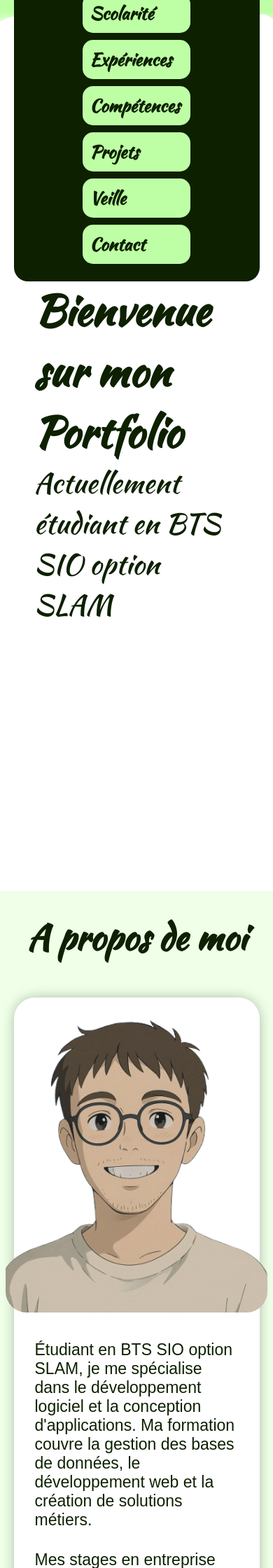
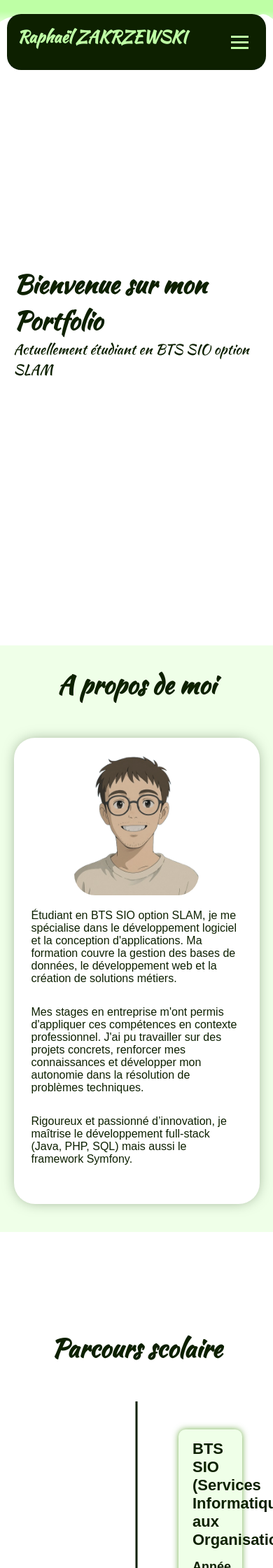
Before and after one commit to Raphael-Zak/portfolio, a PHP site: page / in a window 390 px wide; the page is wider, and only the part inside the window is pictured. Shown: the top 2240 px of that part at 70% size. Run offline with PHP 8.4, Linux system fonts and the light colour scheme.

Commit message:
Add files via upload

```diff
--- a/index.html
+++ b/index.html
@@ -15,7 +15,15 @@
   <body>
     <header>
       <nav>
-        <h1><span>Raphaël  ZAKRZEWSKI</span></h1>
+        <div class="nav-header">
+            <h1><span>Raphaël ZAKRZEWSKI</span></h1>
+            <button class="hamburger">
+                <span></span>
+                <span></span>
+                <span></span>
+            </button>
+        </div>
+
         <div class="bouton-space">
             <a href="#">Accueil</a>
             <a href="#moi">Présentation</a>
@@ -116,7 +124,7 @@
               <div class="content">
                   <h1>Stage 2<sup>ème</sup> année de BTS</h1>
                   <p><strong>Durée :</strong> 5 semaines</p>
-                  <p><strong>Entreprise :</strong> Flandres Azote</p>
+                  <p><strong>Entreprise :</strong> <a href="./Flandres_azote/public/index.php" target="_blank">Flandres Azote</a></p>
                   <p>Création d'un site vitrine (pas encore hébergé)</p>
               </div>
           </div>
--- a/script/script.js
+++ b/script/script.js
@@ -59,3 +59,12 @@ document.addEventListener('DOMContentLoaded', function() {
         }
     });
 });
+
+document.querySelector('.hamburger').addEventListener('click', function() {
+    this.classList.toggle('active');
+    const nav = document.querySelector('nav');
+    const boutonSpace = document.querySelector('.bouton-space');
+
+    boutonSpace.classList.toggle('show');
+    nav.classList.toggle('moved-down');
+});
--- a/style/style.css
+++ b/style/style.css
@@ -127,7 +127,6 @@ footer h1 {
 nav {
     display: flex;
     align-items: center;
-    justify-content: space-between;
     background-color: #0d2000;
     padding: 25px;
     margin-top: 145px;
@@ -135,7 +134,19 @@ nav {
     width: 90%;
     position: fixed;
     z-index: 100;
-    transition: transform 0.3s ease-in-out;
+    transition: all 0.3s ease-in-out;
+    overflow: hidden; /* Empêche le débordement */
+}
+
+nav.moved-down {
+    margin-top: 500px;
+}
+
+.nav-header {
+    display: flex;
+    justify-content: space-between;
+    align-items: center;
+    width: 100%;
 }
 
 nav.hidden {
@@ -204,6 +215,8 @@ nav button a {
     display: flex;
     justify-content: space-between;
     gap: 20px;
+    width: 100%;
+    transition: all 0.3s ease;
 }
 
 .svg-background-nav {
@@ -774,7 +787,9 @@ a:hover .button-text {
 }
 
 
-/* Responsive Design */
+/* Ajoutez ces media queries à la fin de votre fichier CSS */
+
+/* Pour les écrans jusqu'à 1200px (petits écrans d'ordinateur) */
 @media (max-width: 1200px) {
     .container-moi {
         width: 80%;
@@ -783,52 +798,296 @@ a:hover .button-text {
     .container-competence1,
     .container-competence2 {
         flex-wrap: wrap;
+        gap: 30px;
+    }
+
+    .container-container-competence {
+        width: 45%;
+        min-width: 300px;
+    }
+
+    nav {
+        padding: 15px;
+    }
+
+    nav a {
+        font-size: 20px;
+        padding: 8px 12px;
+    }
+
+    .bouton-space {
+        gap: 15px;
     }
 }
 
+/* Pour les tablettes (768px - 1024px) */
+@media (max-width: 1024px) {
+
+
+    section[id="intro"] {
+        font-size: 30px;
+        width: 90%;
+    }
+
+    .container-moi img {
+        height: 350px;
+    }
+
+    footer .colonne {
+        width: 300px;
+    }
+}
+
+/* Pour les téléphones (jusqu'à 768px) */
 @media (max-width: 768px) {
     nav {
         flex-direction: column;
-        margin-top: 100px;
+        margin-top: 120px;
+        padding: 15px;
+        width: 95%;
+    }
+
+    nav h1 {
+        font-size: 30px;
+        margin-bottom: 15px;
     }
 
     .bouton-space {
-        flex-direction: column;
+        flex-direction: row;
+        flex-wrap: wrap;
+        justify-content: center;
         gap: 10px;
-        margin-top: 20px;
+        margin-top: 15px;
+    }
+
+    nav a {
+        font-size: 16px;
+        padding: 6px 10px;
     }
 
     .container-moi {
         flex-direction: column;
         width: 90%;
+        padding: 15px;
+    }
+
+    .container-moi img {
+        height: 250px;
+        margin: 10px 0;
     }
 
     .texte {
-        margin: 20px;
+        margin: 10px;
     }
 
-    .content {
-        width: 80%;
+    .texte p {
+        font-size: 18px;
+    }
+
+    section[id="intro"] {
+        font-size: 24px;
+        margin-top: 80px;
+    }
+
+    section h1 {
+        font-size: 36px !important;
+    }
+
+    .content h1 {
+        font-size: 22px !important;
+    }
+
+    .content p {
+        font-size: 18px !important;
+    }
+
+    .container-container-competence {
+        width: 100%;
+        min-width: auto;
+        padding: 20px;
+    }
+
+    .container-container-competence h2 {
+        font-size: 24px;
+    }
+
+    .container-container-competence p {
+        font-size: 16px;
+    }
+
+    section[id="footer"] {
+        background-color: #0d2000;
     }
 
     footer {
-        flex-direction: column;
         align-items: center;
+        padding: 20px 0;
+        bottom: 0;
+    }
+
+    .svg-background-footer {
+        display: none;
+    }
+
+    footer h1 {
+        font-size: 20px !important;
+    }
+
+    footer p {
+        font-size: 12px !important;
+    }
+
+    .colonne .mail a,
+    .colonne a[href="img/CV Zakrzewski Raphael.pdf"] {
+        font-size: 10px !important;
+    }
+
+    .colonne a[href="img/CV Zakrzewski Raphael.pdf"] {
+        padding: 5px 10px !important;
     }
 
     .separation {
-        width: 80%;
-        height: 2px;
-        margin: 20px 0;
+        width: 1px;
+        height: 80px;
+        margin: 15px 0;
+        padding: 0;
+    }
+
+    footer .colonne {
+        width: 90%;
+        margin: 10px 0;
+    }
+
+    footer a img {
+        width: 20px;
     }
 
     .container-veille {
         flex-direction: column;
         align-items: center;
+        gap: 30px;
     }
 
     .veille-card {
         width: 90%;
-        max-width: 400px;
+    }
+
+    .projet {
+        width: 90%;
+        margin: 10px 0;
+    }
+
+    .container-projet {
+        flex-direction: column;
+        align-items: center;
+    }
+
+    a[href="img/Tableau E5 de ZAKRZEWSKI Raphael.pdf"] {
+        font-size: 18px;
+        padding: 8px 12px;
+        margin: 15px 0;
+    }
+
+    .svg-background-footer {
+        margin-top: -40%;
     }
 }
+
+/* Pour les très petits téléphones (jusqu'à 480px) */
+@media (max-width: 480px) {
+    nav {
+        padding: 15px;
+        align-items: flex-start;
+    }
+
+    nav h1 {
+        font-size: 24px;
+    }
+
+    nav a {
+        font-size: 14px;
+        padding: 5px 8px;
+    }
+
+    section[id="intro"] {
+        font-size: 20px;
+    }
+
+    .container-moi img {
+        height: 200px;
+    }
+
+    .texte p {
+        font-size: 16px;
+    }
+
+    .container-container-competence h2 {
+        font-size: 20px;
+    }
+
+    footer h1 {
+        font-size: 24px;
+    }
+
+    .colonne .mail a {
+        font-size: 16px;
+    }
+
+    footer .colonne a[href="img/CV Zakrzewski Raphael.pdf"] {
+        font-size: 12px !important;
+        padding: 8px 15px;
+    }
+
+    .svg-background-footer {
+        margin-top: -50%;
+    }
+}
+
+.hamburger {
+    display: none;
+    background: none;
+    border: none;
+    cursor: pointer;
+    padding: 10px;
+}
+
+.hamburger span {
+    display: block;
+    width: 25px;
+    height: 3px;
+    background-color: #beffa5;
+    margin: 5px 0;
+    transition: all 0.3s ease;
+}
+
+@media (max-width: 768px) {
+    .hamburger {
+        display: block;
+    }
+
+    .bouton-space {
+        display: none;
+        flex-direction: column;
+        gap: 10px;
+        margin-top: 15px;
+        padding-top: 15px;
+        border-top: 1px solid rgba(190, 255, 165, 0.3);
+    }
+
+    .bouton-space.show {
+        display: flex;
+    }
+
+    /* Animation pour le hamburger */
+    .hamburger.active span:nth-child(1) {
+        transform: translateY(8px) rotate(45deg);
+    }
+
+    .hamburger.active span:nth-child(2) {
+        opacity: 0;
+    }
+
+    .hamburger.active span:nth-child(3) {
+        transform: translateY(-8px) rotate(-45deg);
+    }
+}
```
